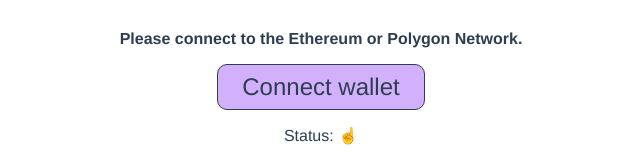
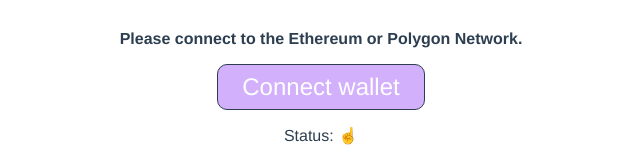
Before and after one commit to humandao-org/BonusDistributionLanding, a Vue app in the folder bonus-claim-landing/: page / in a window 1280 px wide. Shown: the part 421-581 px from the top of the page, without its empty margins (319-959 px from the left). Built offline with nearby package versions, Linux system fonts and the light colour scheme; what vue-confetti would draw is missing.

Commit message:
Update App.vue

```diff
--- a/bonus-claim-landing/src/App.vue
+++ b/bonus-claim-landing/src/App.vue
@@ -89,7 +89,7 @@ input:focus {
 #claim, button {
   font-family: Avenir, Helvetica, Arial, sans-serif;
   text-align: center;
-  color:#2c3e50;
+  color: white;
   background:#d3b0fb;
   font-size: 1.5em;
   border-radius: 10px;
@@ -97,6 +97,10 @@ input:focus {
   margin: 1rem;
   padding: 0.5rem 1.5rem;
   cursor: pointer;
+}
+
+#claim:hover {
+  background-image: linear-gradient(90deg, #00C0FF 0%, #FFCF00 49%, #FC4F4F 80%, #00C0FF 100%);
 }
 
 #claimable {
```
